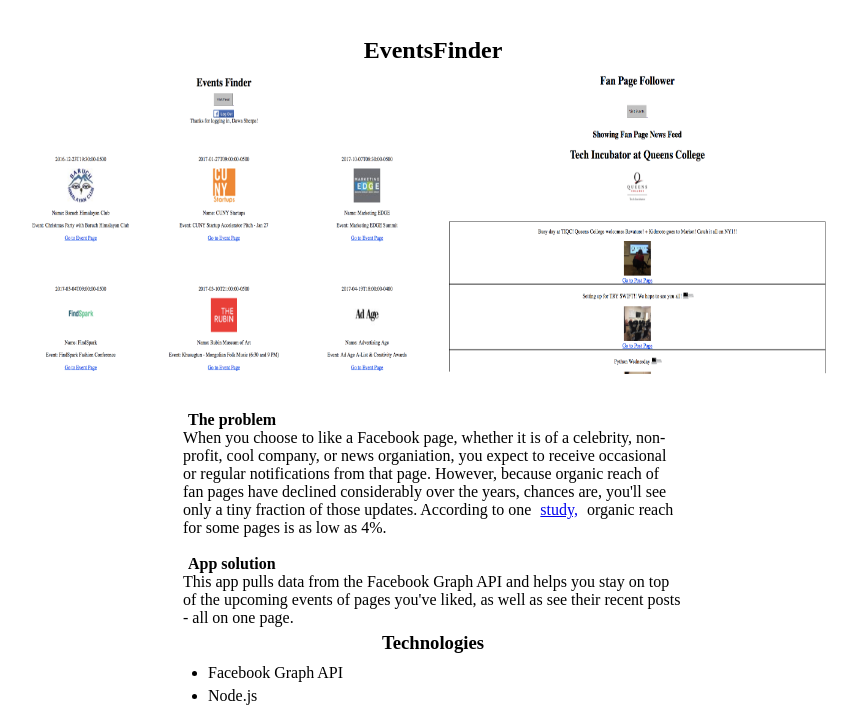
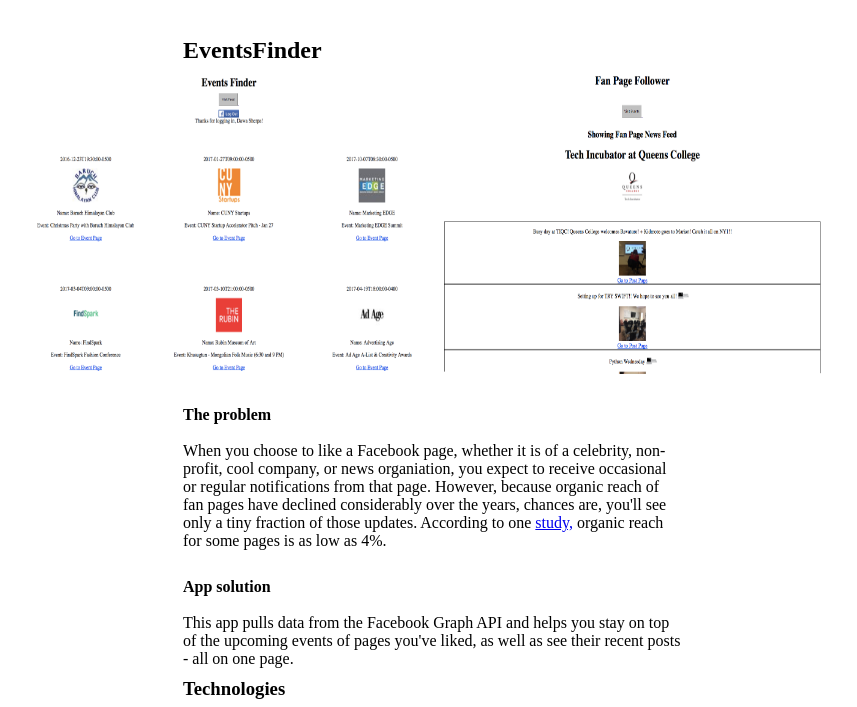
Before and after one commit to Dawa12/Portfolio-Website, a plain HTML site: page index.html in a window 1280 px wide. Shown: the part 468-1175 px from the top of the page, without its empty margins (207-1064 px from the left). Drawn offline with Linux system fonts and the light colour scheme.

Commit message:
Customize strong tags to be aligned with other p tags on left indent

```diff
--- a/style.css
+++ b/style.css
@@ -48,13 +48,13 @@
   margin-left: 20px;
 }
 
-section#about {
+#about h3 {
+  text-align: left;
+}
+
+#about {
   overflow: auto;
-  /*to dynamically resize profile image with zoom*/
-
-  /*clear: both;*/
   width: 60%;
-  /*height: 500px;*/
   margin: 20px auto;
 }
 
@@ -80,14 +80,16 @@
   margin-top: 40px;
 }
 
-.portfolio_item {
-  /*text-align: left;*/
-}
-
-.portfolio_item p, ul {
+.portfolio_item * {
   width: 500px;
   text-align: left;
   margin: 10px auto 0;
+}
+
+.portfolio_item strong {
+  width: 500px;
+  text-align: left;
+  display: block;
 }
 
 img.tiny_logo {
```
